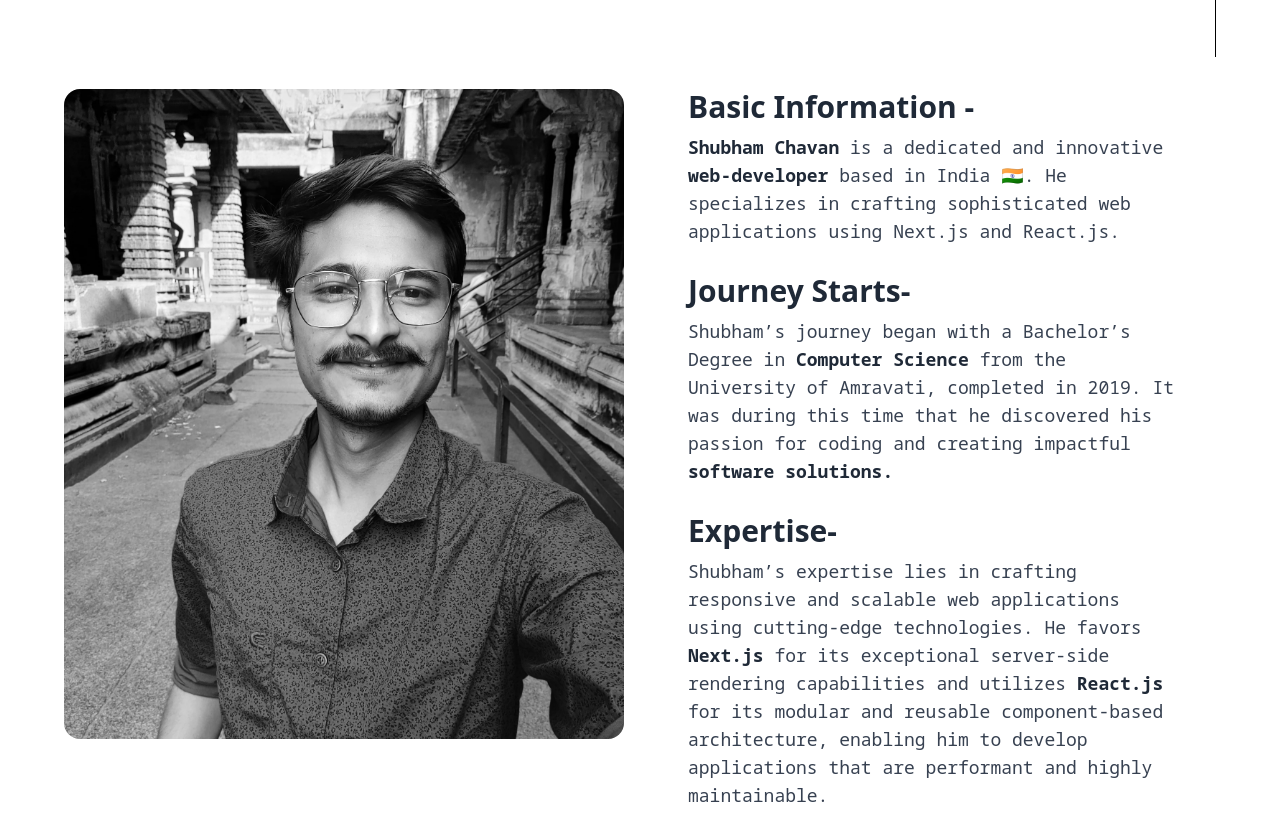
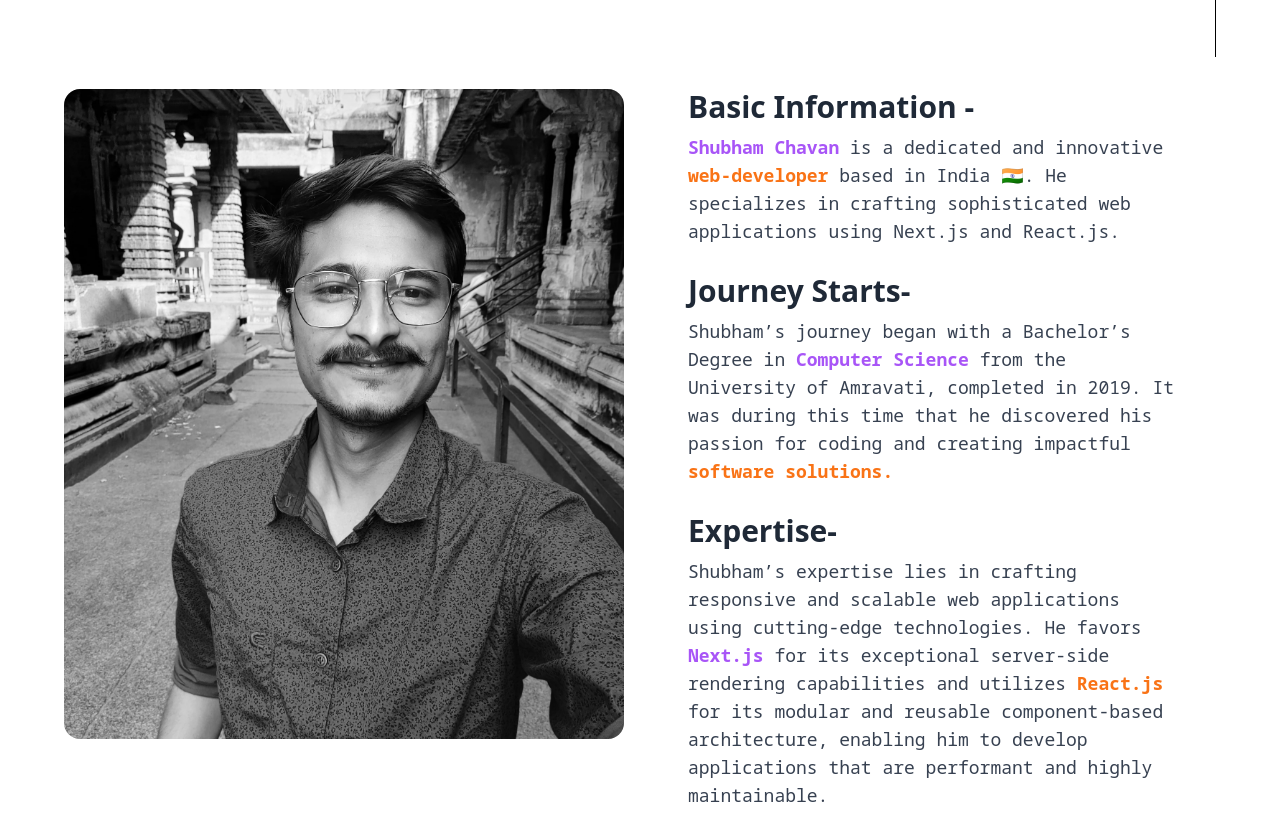
Before and after one commit to imshubhamchavan/official-website, a Next.js app: page /about in a window 1280 px wide. Shown: the part 760-1600 px from the top of the page. Built offline with nearby package versions, Linux system fonts and the light colour scheme.

Commit message:
new changes in fonts

```diff
--- a/app/about/page.tsx
+++ b/app/about/page.tsx
@@ -32,7 +32,7 @@ export default function About() {
         <title>About|Shubham Chavan</title>
 
         {/* hero section */}
-        <div className="flex flex-col items-center mb-12 text-center text-2xl md:text-6xl lg:text-8xl">
+        <div className="flex flex-col items-center mb-12 text-center text-4xl md:text-6xl lg:text-8xl">
           <h1 className="font-thin mt-24 px-8 mb-6 flex items-center justify-center space-x-2">
             GOOD THINGS{" "}
             <Image
@@ -72,11 +72,11 @@ export default function About() {
                         Basic Information -
                       </h3>
                       <p className="text-lg noto-sans text-1xl lg:text-1xl text-gray-700">
-                        <span className="font-extrabold  text-gray-800">
+                        <span className="font-extrabold  text-purple-500">
                           Shubham Chavan{" "}
                         </span>
                         is a dedicated and innovative{" "}
-                        <span className="font-extrabold  text-gray-800">
+                        <span className="font-extrabold  text-orange-500">
                           {" "}
                           web-developer{" "}
                         </span>
@@ -93,14 +93,14 @@ export default function About() {
                       </h3>
                       <p className="text-lg noto-sans text-1xl lg:text-1xl text-gray-700">
                         Shubham’s journey began with a Bachelor’s Degree in
-                        <span className="font-extrabold  text-gray-800">
+                        <span className="font-extrabold  text-purple-500">
                           {" "}
                           Computer Science
                         </span>{" "}
                         from the University of Amravati, completed in 2019. It
                         was during this time that he discovered his passion for
                         coding and creating impactful
-                        <span className="font-extrabold text-gray-800">
+                        <span className="font-extrabold text-orange-500">
                           {" "}
                           software solutions.
                         </span>
@@ -116,13 +116,13 @@ export default function About() {
                         Shubham’s expertise lies in crafting responsive and
                         scalable web applications using cutting-edge
                         technologies. He favors
-                        <span className="font-extrabold  text-gray-800">
+                        <span className="font-extrabold  text-purple-500">
                           {" "}
                           Next.js{" "}
                         </span>
                         for its exceptional server-side rendering capabilities
                         and utilizes
-                        <span className="font-extrabold  text-gray-800">
+                        <span className="font-extrabold  text-orange-500">
                           {" "}
                           React.js{" "}
                         </span>
--- a/app/components/AboutSection.tsx
+++ b/app/components/AboutSection.tsx
@@ -93,7 +93,7 @@ export function AboutSection() {
             Skills and Technologies
           </h1>
           <div className="mt-8 text-center">
-            <p className="font-normal text-gray-600 max-w-3xl w-full px-4 md:px-8 mx-auto">
+            <p className="text-2xl md:text-5xl font-normal text-gray-600 max-w-3xl w-full px-4 md:px-8 mx-auto">
               Welcome! Take a moment to explore the diverse range of{" "}
               <span className="font-extrabold">skills</span> and technologies I
               utilize. From cutting-edge web technologies and{" "}
--- a/app/components/Hero.tsx
+++ b/app/components/Hero.tsx
@@ -59,13 +59,13 @@ export function Hero() {
             <HelloText />
           </div>
           <div className="mt-4 animate-slide-in-right">
-            <h1 className="text-2xl md:text-6xl lg:text-8xl text-black font-thin  ">
+            <h1 className="text-4xl md:text-6xl lg:text-8xl text-black font-thin  ">
               BORN IN THE DIGITAL AGE,{" "}
               <span className="cinzel-about ">SHUBHAM</span>&nbsp; IS &nbsp; A{" "}
               <p className="cinzel-about">FRONTEND DEVELOPER</p> BASED IN{" "}
               <span className="text-orange-500 cinzel-about">MAHARASHTRA</span>,
             </h1>
-            <h1 className="text-6xl md:text-7xl lg:text-8xl text-purple-500 cinzel-about ">
+            <h1 className="text-4xl md:text-6xl lg:text-8xl text-purple-500 cinzel-about ">
               INDIA
             </h1>
           </div>{" "}
--- a/app/guestbook/page.tsx
+++ b/app/guestbook/page.tsx
@@ -41,7 +41,7 @@ export default function GuestbookPage() {
       <title>Guestbook|Shubham Chavan</title>
       <div className=" flex flex-col items-center mb-12 text-center  mt-24">
       <h1 className="text-5xl md:text-6xl lg:text-10xl  font-bold">Guestbook</h1>
-      <h1 className="text-2xl md:text-8xl font-thin">Share your <span className="text-purple-500">thoughts </span>& <span className="text-orange-500">suggestions</span></h1>
+      <h1 className="text-4xl md:text-8xl font-thin">Share your <span className="text-purple-500">thoughts </span>& <span className="text-orange-500">suggestions</span></h1>
       </div>
 
       <Card className="mt-10">
--- a/app/projects/page.tsx
+++ b/app/projects/page.tsx
@@ -23,14 +23,14 @@ export default async function ProjectsPage() {
   return (
     <div className="mt-20">
       <title>Projects|Shubham Chavan</title>
-      <section className="flex flex-col items-center mb-12 text-center text-2xl md:text-6xl lg:text-8xl">
+      <section className="flex flex-col items-center mb-12 text-center text-4xl md:text-6xl lg:text-8xl">
         <p className="karla ">Explore</p>
         <h1 className="font-thin  px-8 mb-6 flex items-center justify-center space-x-2">
           my diverse range of projects
         </h1>
       </section>
       <div className="bg-purple-500 text-center py-1">
-        <div className="text-2xl lg:text-2xl text-white">
+        <div className="text-1xl lg:text-2xl text-white">
           {" "}
           Showcasing my expertise in{" "}
           <span className="font-bold">web development</span>. Using modern
```
